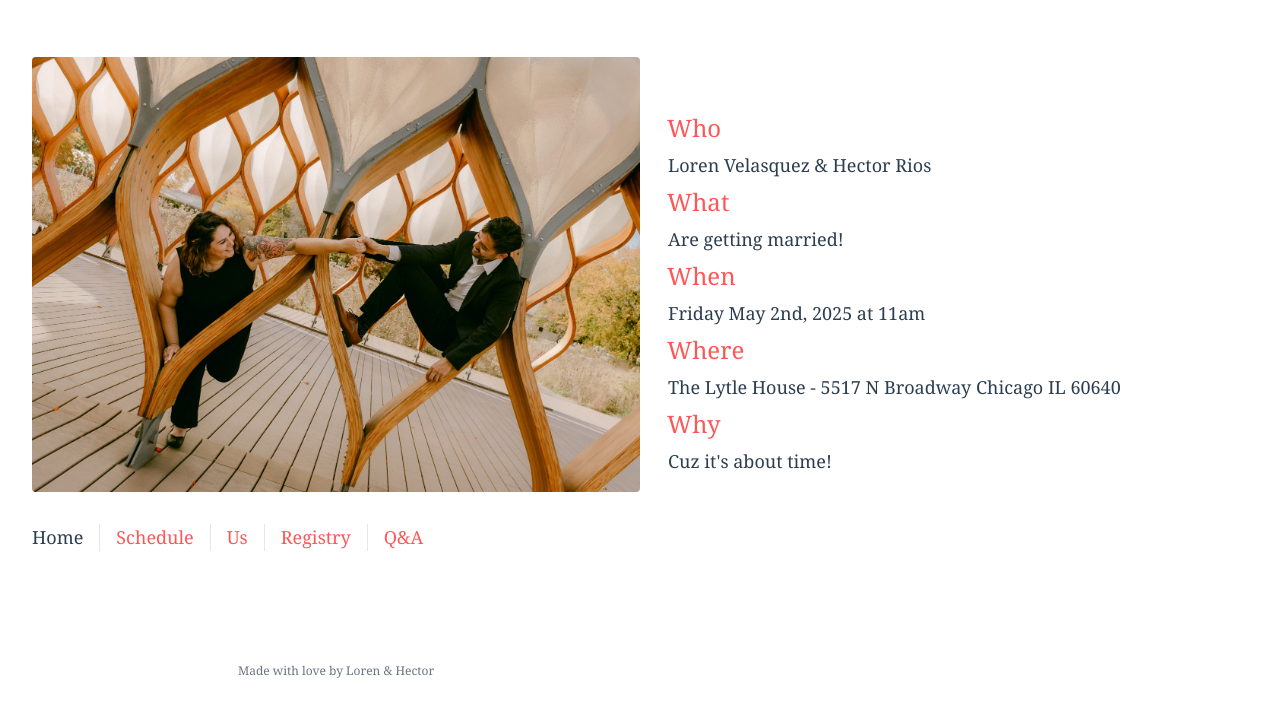
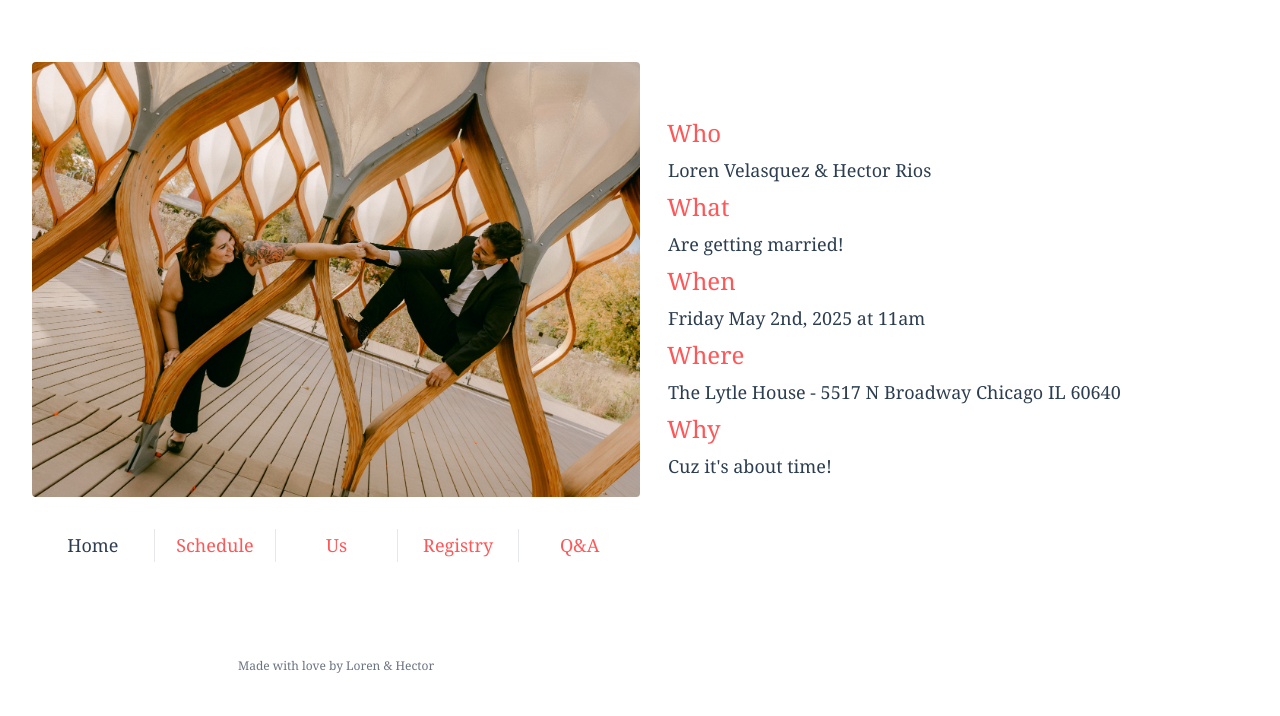
Before and after one commit to bighead-inc/big-wedding-vue, a Vue app: page / in a window 1280 px wide. Shown: the top 716 px of the page. Built offline with nearby package versions, Linux system fonts and the light colour scheme.

Commit message:
fix: Try to fix navigation

```diff
--- a/src/App.vue
+++ b/src/App.vue
@@ -12,12 +12,12 @@ import { RouterLink, RouterView } from 'vue-router'
       />
     </div>
 
-    <nav class="flex flex-row">
-      <RouterLink class="basis-auto hover:text-slate-900" to="/">Home</RouterLink>
-      <RouterLink class="basis-auto hover:text-slate-900" to="/schedule">Schedule</RouterLink>
-      <RouterLink class="basis-auto hover:text-slate-900" to="/us">Us</RouterLink>
-      <RouterLink class="basis-auto hover:text-slate-900" to="/registry">Registry</RouterLink>
-      <RouterLink class="basis-auto hover:text-slate-900" to="/qa">Q&A</RouterLink>
+    <nav class="flex flex-row justify-center divide-x">
+      <RouterLink class="basis-1/5 flex-auto hover:text-slate-900" to="/">Home</RouterLink>
+      <RouterLink class="basis-1/5 flex-auto hover:text-slate-900" to="/schedule">Schedule</RouterLink>
+      <RouterLink class="basis-1/5 flex-auto hover:text-slate-900" to="/us">Us</RouterLink>
+      <RouterLink class="basis-1/5 flex-auto hover:text-slate-900" to="/registry">Registry</RouterLink>
+      <RouterLink class="basis-1/5 flex-auto hover:text-slate-900" to="/qa">Q&A</RouterLink>
     </nav>
   </header>
 
@@ -50,23 +50,4 @@ nav a.router-link-exact-active {
 nav a.router-link-exact-active:hover {
   background-color: transparent;
 }
-
-nav a {
-  display: inline-block;
-  padding: 0 1rem;
-  border-left: 1px solid var(--color-border);
-}
-
-nav a:first-of-type {
-  border: 0;
-}
-
-@media (min-width: 1024px) {
-  nav {
-    text-align: left;
-    margin-left: -1rem;
-    padding: 1rem 0;
-    margin-top: 1rem;
-  }
-}
 </style>
```
